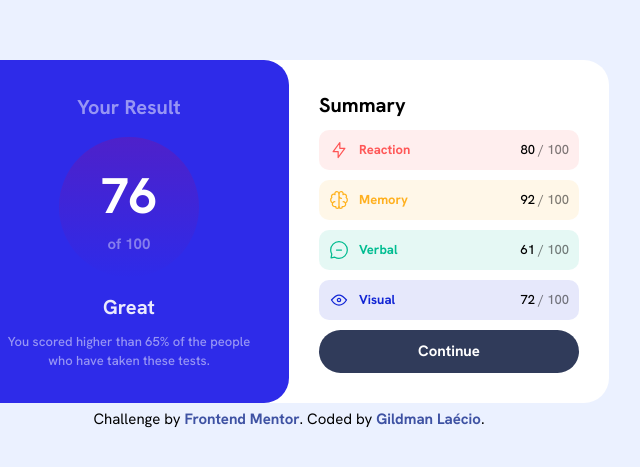
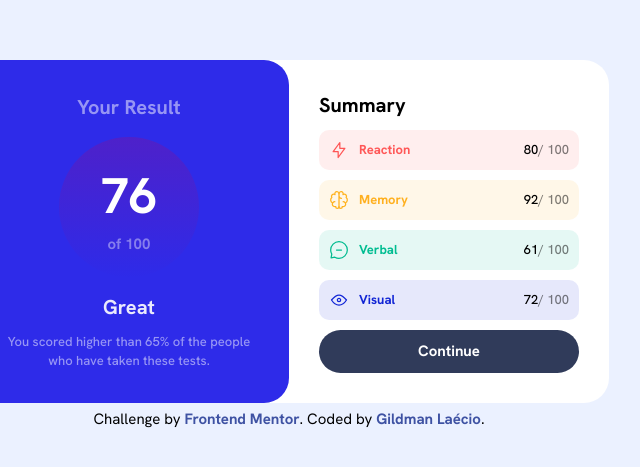
Before and after one commit to gillaercio/results-summary-component-main, a plain HTML site: page index.html in a window 1280 px wide. Shown: the part 155-622 px from the top of the page, 351-991 px from the left. Drawn offline with Linux system fonts and the light colour scheme.

Commit message:
Applied json file

```diff
--- a/index.html
+++ b/index.html
@@ -34,37 +34,42 @@
       <h2 class="summary-title">Summary</h2>
 
       <div class="summaries">
-        <div class="totals reaction">
-          <div class="total total-reaction">
+        <!--<div class="totals Reaction">
+          <div class="total totalReaction">
             <img src="assets/images/icon-reaction.svg" alt="icon-reaction">
             <span>Reaction</span>
           </div>
-          <div class="total-percent">80 <span>/ 100</span></div>
-        </div>
+          <div class="totalPercent">
+            <span>80</span> <span>/ 100</span>
+          </div>
+        </div>-->
 
-        <div class="totals memory">
-          <div class="total total-memory">
+        <!--<div class="totals Memory">
+          <div class="total totalMemory">
             <img src="assets/images/icon-memory.svg" alt="icon-memory">
             <span>Memory</span>
           </div>
-          <div class="total-percent">92 <span>/ 100</span></div>
-        </div>
+          <div class="totalPercent">
+            <span>92</span> <span>/ 100</span></div>
+        </div>-->
 
-        <div class="totals verbal">
-          <div class="total total-verbal">
+        <!--<div class="totals Verbal">
+          <div class="total totalVerbal">
             <img src="assets/images/icon-verbal.svg" alt="icon-verbal">
             <span>Verbal</span>
           </div>
-          <div class="total-percent">61 <span>/ 100</span></div>
-        </div>
+          <div class="totalPercent">
+            <span>61</span> <span>/ 100</span></div>
+        </div>-->
 
-        <div class="totals visual">
-          <div class="total total-visual">
+        <!--<div class="totals Visual">
+          <div class="total totalVisual">
             <img src="assets/images/icon-visual.svg" alt="icon-visual">
             <span>Visual</span>
           </div>
-          <div class="total-percent">72 <span>/ 100</span></div>
-        </div>
+          <div class="totalPercent">
+            <span>72</span> <span>/ 100</span></div>
+        </div>-->
       </div>
 
       <a class="summary-btn" href="#">Continue</a>
@@ -75,5 +80,53 @@
     Challenge by <a href="https://www.frontendmentor.io?ref=challenge" target="_blank">Frontend Mentor</a>.
     Coded by <a href="https://github.com/gillaercio/results-summary-component-main">Gildman Laécio</a>.
   </footer>
+  <script>
+    function load() {
+      fetch('data.json')
+        .then(response => response.json())
+        .then(dados => {
+          const container = document.querySelector(".summaries")
+
+          dados.map(dado => {
+            const totals = document.createElement("div")
+            totals.classList.add("totals")
+            totals.classList.add(dado.category)
+
+            const total = document.createElement("div")
+            total.classList.add("total")
+            total.classList.add(`total${dado.category}`)
+
+            const img = document.createElement("img")
+            img.src = dado.icon
+            img.alt = `icon-${dado.category}`
+            const name = document.createElement("span")
+            name.textContent = dado.category
+
+
+            const percent = document.createElement("div")
+            percent.classList.add("totalPercent")
+            const textSpan = document.createElement("span")
+            textSpan.textContent = '/ 100'
+
+            const span = document.createElement("span")
+            span.textContent = dado.score
+
+            total.appendChild(img)
+            total.appendChild(name)
+            total.appendChild(percent)
+            percent.appendChild(span)
+            percent.appendChild(textSpan)
+
+            totals.appendChild(total)
+            totals.appendChild(percent)
+
+            container.appendChild(totals)
+
+          })
+        })
+      }
+
+    load()
+  </script>
 </body>
 </html>
--- a/main.css
+++ b/main.css
@@ -92,19 +92,19 @@ p {
   font: var(--text-sm);
 }
 
-.reaction {
+.Reaction {
   background-color: var(--light-red-transparent);
 }
 
-.memory {
+.Memory {
   background-color: var(--orangey-yellow-transparent);
 }
 
-.verbal {
+.Verbal {
   background-color: var(--green-teal-transparent);
 }
 
-.visual {
+.Visual {
   background-color: var(--cobalt-blue-transparent);
 }
 
@@ -119,23 +119,23 @@ p {
   align-self: center;
 }
 
-.total-reaction {
+.totalReaction {
   color: var(--light-red);
 }
 
-.total-memory {
+.totalMemory {
   color: var(--orangey-yellow);
 }
 
-.total-verbal {
+.totalVerbal {
   color: var(--green-teal);
 }
 
-.total-visual {
+.totalVisual {
   color: var(--cobalt-blue);
 }
 
-.total-percent span {
+.totalPercent span:nth-child(2) {
   opacity: .5;
 }
 
```
